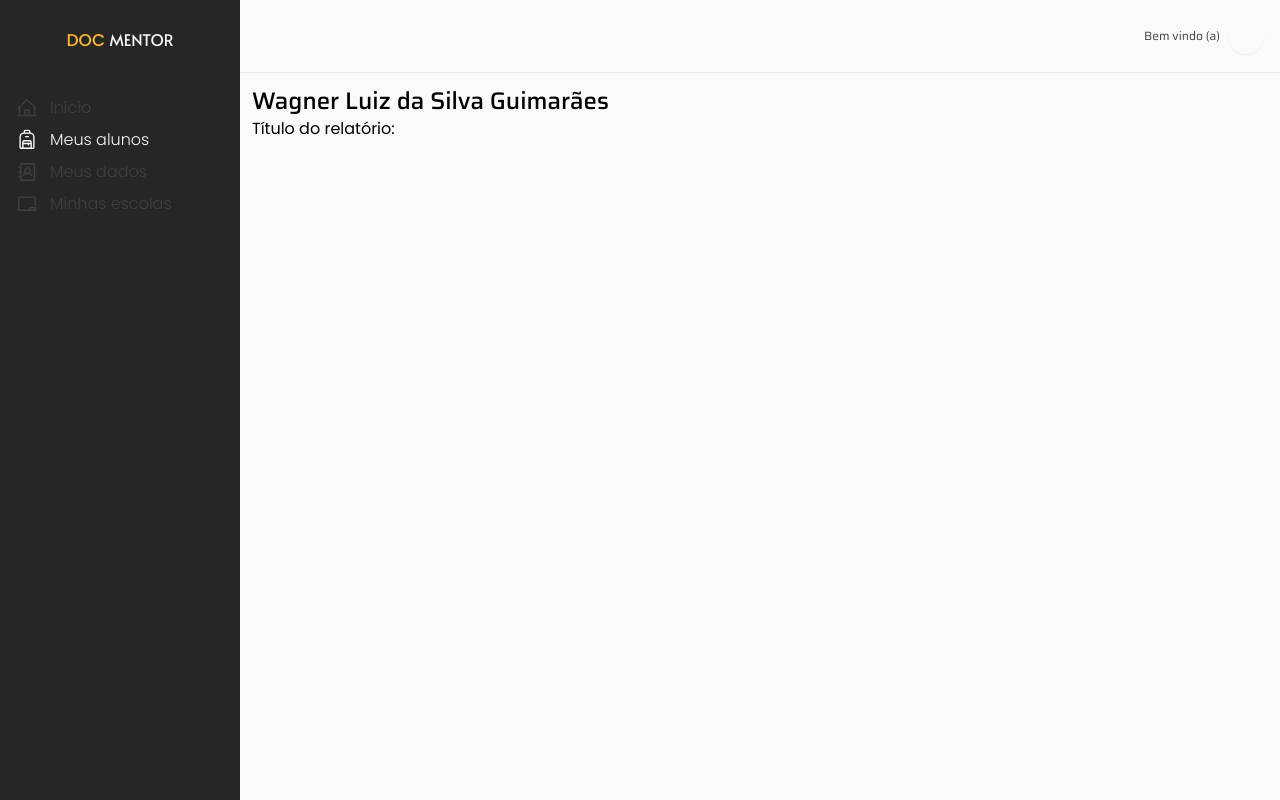
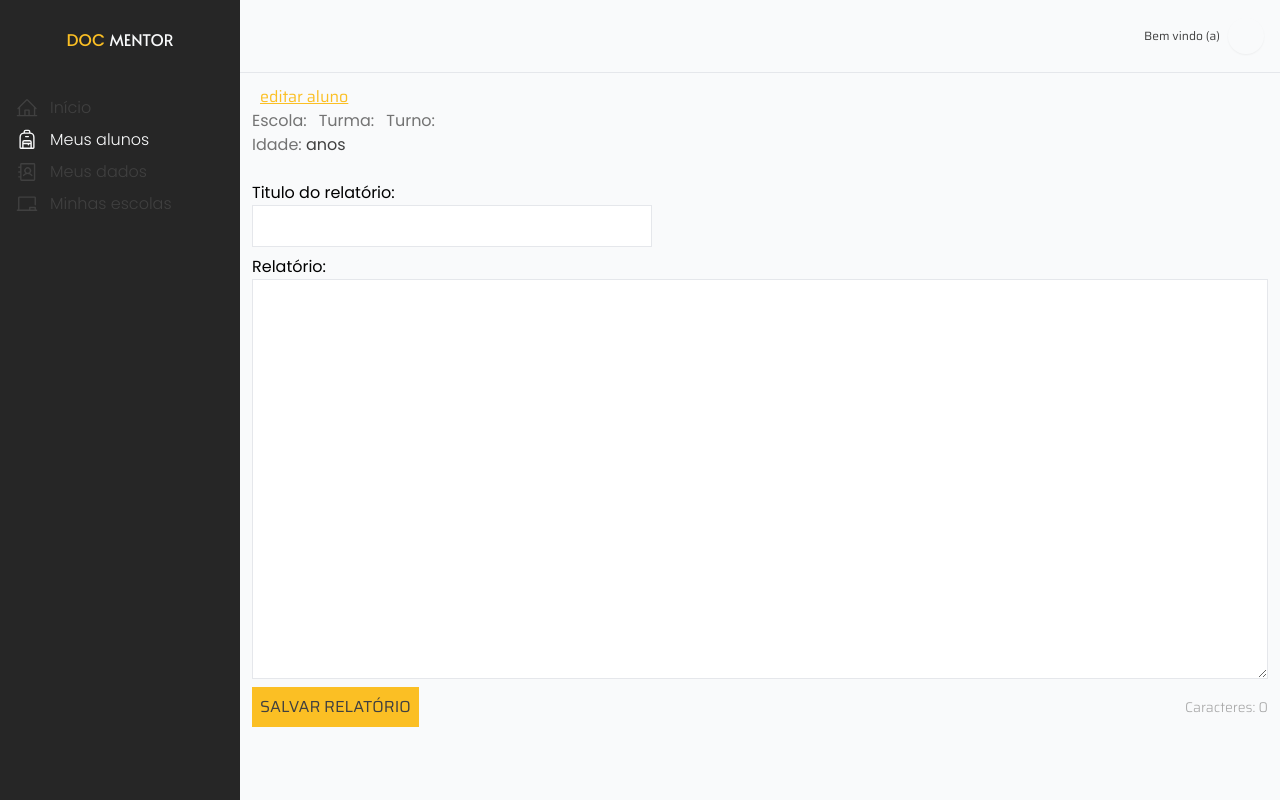
Before and after one commit to devvagnerBR/doc-mentor-v1, a React (Vite) app: page /dashboard/meus-alunos/1/novo-relatorio in a window 1280 px wide. Built offline with nearby package versions, Linux system fonts and the light colour scheme; no server answers.

Commit message:
feat: teacher already can create a new report

```diff
--- a/src/App.jsx
+++ b/src/App.jsx
@@ -1,7 +1,10 @@
 import RouterConfig from './router'
 import './styles/sass.scss'
 
+
+
 function App() {
+
 
   return (
     <RouterConfig />
--- a/src/components/input/index.jsx
+++ b/src/components/input/index.jsx
@@ -3,10 +3,10 @@ import React from 'react'
 const Input = ( { onChange,value,label,name,width,height,type = 'text' } ) => {
 
     return (
-        <label className='flex flex-col break-words'>
+        <label className='flex flex-col shrink-0 break-words'>
             {label}
             <input
-                className={` border p-2 outline-none ${width} ${height} text-neutral-700`}
+                className={`flex items-end justify-end break-words  border p-2 outline-none ${width} ${height} text-neutral-700`}
                 type={type}
                 onChange={onChange}
                 value={value}
--- /dev/null
+++ b/src/context/studentsContext.jsx
@@ -0,0 +1,19 @@
+import React from 'react'
+
+
+
+export const StudentContext = React.createContext( '' )
+
+const StudentContentProvider = ( { children } ) => {
+
+    const [student,setStudent] = React.useState( '' )
+
+
+    return (
+        <StudentContext.Provider value={{ student,setStudent }}>
+            {children}
+        </StudentContext.Provider>
+    )
+}
+
+export default StudentContentProvider
--- a/src/hooks/useGetStudents.js
+++ b/src/hooks/useGetStudents.js
@@ -29,7 +29,11 @@ const useGetStudents = () => {
                             status: value.status,
                             student_name: value.student_name,
                             age: value.age,
-                            last_report: value.last_report ?? ''
+                            last_report: value.last_report ?? '',
+                            // reports: value.reports ?? ''
+                            reports: Object.entries( value.reports ?? {} ).map( ( [key,value] ) => {
+                                return { id: key, content: value.content, title: value.title, report_date: value.report_date  }
+                            } )
                         }
 
 
--- a/src/pages/dashboard/index.jsx
+++ b/src/pages/dashboard/index.jsx
@@ -9,6 +9,7 @@ import MySchools from './mySchools'
 import StudentDetails from './myStudents/studentDetails'
 import StudentReport from './myStudents/studentReport/index';
 import NewStudent from './myStudents/newStudent'
+import NewReport from './myStudents/newReport/index';
 
 const Dashboard = () => {
 
@@ -28,6 +29,7 @@ const Dashboard = () => {
                     <Route path='minhas-escolas' element={<MySchools />} />
                     <Route path='meus-alunos/:student' element={<StudentDetails />} />
                     <Route path='meus-alunos/:student/:report' element={<StudentReport />} />
+                    <Route path='meus-alunos/:student/novo-relatorio' element={<NewReport />} />
                     <Route path='meus-alunos/novo-aluno' element={<NewStudent />} />
                 </Routes>
             </section>
--- a/src/pages/dashboard/myStudents/index.jsx
+++ b/src/pages/dashboard/myStudents/index.jsx
@@ -1,23 +1,36 @@
 import React from 'react'
-import { Link,Route,Router,Routes } from 'react-router-dom'
-import StudentDetails from './studentDetails'
+import moment from 'moment';
+import 'moment/dist/locale/pt-br';
+
+
+import { Link,useNavigate } from 'react-router-dom'
+import { TrashSimple } from '@phosphor-icons/react'
 import transformInSlug from './../../../util/transformInSlug';
 import { Plus } from '@phosphor-icons/react'
-import useTeacher from '../../../hooks/useTeacher';
-import { AuthContext } from './../../../context/authContext';
 import useGetStudents from '../../../hooks/useGetStudents';
-import moment from 'moment';
 import useStudent from '../../../hooks/useStudent';
+import { StudentContext } from '../../../context/studentsContext';
+
+
 
 const MyStudents = () => {
 
-    moment.locale( 'pt-br' );
+
+    const navigate = useNavigate()
     const { students } = useGetStudents()
     const { maskStudentAsInactive } = useStudent()
+    const { setStudent } = React.useContext( StudentContext )
 
 
     const handleMarkStudentAsInactive = async ( student ) => {
         await maskStudentAsInactive( student.id )
+    }
+
+    const handleStudentDetails = ( student ) => {
+        window.localStorage.setItem( 'student',JSON.stringify( student ) )
+        setStudent( student )
+        navigate( `${transformInSlug( student.student_name )} ` )
+
     }
 
 
@@ -43,12 +56,13 @@ const MyStudents = () => {
                     <div className=''>
                         <p className='text-neutral-300 font-light '>Nome</p>
                         {students && students.map( ( student ) => {
-                            return <Link
+                            return <p
                                 key={student.id}
                                 className='underline cursor-pointer flex'
-                                to={transformInSlug( student.student_name )}>
+                                onClick={() => handleStudentDetails( student )}
+                            >
                                 {student.student_name}
-                            </Link>
+                            </p>
                         } )}
                     </div>
 
@@ -56,7 +70,7 @@ const MyStudents = () => {
                         <p className='text-neutral-300 font-light '>Idade</p>
 
                         {students && students.map( ( student,index ) => {
-                            return <p key={student.id} >{student.age}</p>
+                            return <p key={student.id} >{student.age} anos</p>
                         } )}
                     </div>
 
@@ -84,24 +98,24 @@ const MyStudents = () => {
                     <div className=''>
                         <p className='text-neutral-300 font-light '>Último relatório</p>
                         {students.map( ( student,index ) => {
-                            return <p key={student.id}>{student.last_report ? moment( student.last_report ).startOf( 'days' ).fromNow() : 'nenhum'}</p>
+                            return <p key={student.id}>{student.last_report ? moment( student?.last_report ).fromNow() : 'nenhum'}</p>
                         } )}
                     </div>
-                    <div className='flex flex-col items-center justify-center  gap-2 '>
-                        <p className='text-neutral-300 font-light  flex gap-2'>status</p>
+                    <div className='flex flex-col items-start justify-center   '>
+                        <p className='text-neutral-300 font-light  flex '>status</p>
                         {students.map( ( student,index ) => {
-                            return <div className='flex gap-2'>
-                                <p className={`${student.status === 'ativo' && 'text-green-600'}`} key={student.id}>{student.status}</p>
-                                <button onClick={() => handleMarkStudentAsInactive( student )} className='bg-red-500 w-6 cursor-pointer flex '>X</button>
+                            return <div key={student.id} className='flex gap-2 items-center'>
+                                <p className={`${student.status === 'ativo' && 'text-green-600'}`} >{student.status}</p>
+                                {student.status !== 'inactive' && <TrashSimple onClick={() => handleMarkStudentAsInactive( student )} className='cursor-pointer flex ' />}
                             </div>
                         } )}
 
                     </div>
 
 
-                </main>
+                </main >
 
-            </div>
+            </div >
         )
 }
 
--- /dev/null
+++ b/src/pages/dashboard/myStudents/newReport/index.jsx
@@ -0,0 +1,92 @@
+import React from 'react'
+import { StudentContext } from '../../../../context/studentsContext'
+import Input from '../../../../components/input'
+import useStudent from '../../../../hooks/useStudent'
+import { v4 as idGenerator } from 'uuid'
+import moment from 'moment'
+import { useNavigate } from 'react-router-dom'
+
+const formInitial = {
+    title: '',
+    content: '',
+}
+
+const NewReport = () => {
+
+
+    const navigate = useNavigate()
+    const { addNewReport } = useStudent()
+    const { student } = React.useContext( StudentContext )
+    const [studentDetails,setStudentDetails] = React.useState( student || JSON.parse( window.localStorage.getItem( 'student' ) ) )
+    const [inputValues,setInputValues] = React.useState( formInitial );
+
+
+    const handleChange = ( event ) => {
+        const { name,value } = event.target;
+        setInputValues( { ...inputValues,[name]: value } )
+    };
+
+    const handleNewReport = async ( event ) => {
+        event.preventDefault()
+
+        const body = {
+            report_date: Date.now(),
+            title: inputValues.title,
+            content: inputValues.content,
+        }
+
+
+        await addNewReport( studentDetails.id,body )
+        setInputValues( formInitial )
+        navigate(`/dashboard/meus-alunos`)
+    }
+
+
+    return (
+
+        <div className='w-full h-full flex flex-col'>
+            <header className='w-full flex h-25 justify-start items-start p-3 shrink-0 flex-col'>
+                <div className='flex items-end justify-center gap-2'>
+                    <h1 className='text-2xl font-Saira font-medium'>{studentDetails?.student_name}</h1>
+                    <div>
+                        <h1 className=' font-Saira underline  text-amber-400 cursor-pointer'>editar aluno</h1>
+                    </div>
+                </div>
+
+                <div className='flex gap-3'>
+                    <h2 className='text-neutral-500'>Escola: <span className='text-neutral-700'>{studentDetails?.school_name}</span></h2>
+                    <h2 className='text-neutral-500'>Turma: <span className='text-neutral-700'>{studentDetails?.class_name}</span></h2>
+                    <h2 className='text-neutral-500'>Turno: <span className='text-neutral-700'>{studentDetails?.shift}</span></h2>
+                </div>
+                <h2 className='text-neutral-500'>Idade: <span className='text-neutral-700'>{studentDetails?.age} anos</span></h2>
+            </header>
+
+            <form onSubmit={handleNewReport} className='p-3 '>
+
+                <Input
+                    label='Titulo do relatório:'
+                    width='w-[25rem]'
+                    value={inputValues.title}
+                    name='title'
+                    onChange={handleChange}
+                />
+
+                <label className='flex flex-col mt-2 justify-between'>
+                    Relatório:
+                    <textarea
+                        className='border h-[50vh] outline-none text-sm p-1'
+                        value={inputValues.content}
+                        name='content'
+                        onChange={handleChange}
+                    />
+                </label>
+                <div className='flex justify-between items-center pt-2'>
+                    <button type='submit' className='p-2 bg-amber-400 font-Saira text-neutral-700 hover:bg-amber-400/80 transition-all'>SALVAR RELATÓRIO</button>
+                    <p className='text-end text-sm text-neutral-400 font-light font-Saira'>Caracteres: {inputValues.content.length}</p>
+                </div>
+            </form>
+        </div>
+    )
+}
+
+export default NewReport
--- a/src/pages/dashboard/myStudents/studentDetails/index.jsx
+++ b/src/pages/dashboard/myStudents/studentDetails/index.jsx
@@ -1,72 +1,71 @@
 import React from 'react'
-import { PencilSimpleLine,Trash } from '@phosphor-icons/react'
+import { PencilSimpleLine,Trash,FilePlus } from '@phosphor-icons/react'
 import { Link } from 'react-router-dom'
 import transformInSlug from '../../../../util/transformInSlug'
-
-const student = {
-    id: 1,nome: 'Wagner Luiz da Silva Guimarães',idade: 28,escola: { nome: 'Maria Teixeira de Paula',turma: 'Pré-1B',turno: 'Manhã',ano: 2023 },deficiencia: 'TDAH',dias_de_atendimento: 'quinta',ultimo_relatorio: '09/05/2023',status: 'ativo',relatorios: [{
-        id: 1,titulo: '1 Bimestre',content: `Gostaria de compartilhar com você o relatório de acompanhamento do desenvolvimento da criança especial, [Nome da Criança], durante o período de observação. Durante esse tempo, tive a oportunidade de interagir com a criança em diversas atividades e ambientes, e gostaria de fornecer uma visão geral do seu progresso.
-
-Desenvolvimento Físico:
-Durante as sessões de terapia e atividades motoras, observei melhorias significativas no desenvolvimento físico de [Nome da Criança]. A criança tem mostrado um aumento da força muscular e coordenação motora, conseguindo executar tarefas como segurar objetos, engatinhar e até mesmo dar alguns passos com apoio. Esses avanços são encorajadores e demonstram um bom progresso no desenvolvimento físico.
-
-Desenvolvimento Cognitivo:
-No aspecto cognitivo, [Nome da Criança] tem demonstrado um interesse crescente em explorar o ambiente ao seu redor. Durante as atividades de estimulação cognitiva, notei que a criança está desenvolvendo habilidades de resolução de problemas e compreensão de conceitos básicos, como cores e formas. Além disso, [Nome da Criança] está começando a mostrar uma melhor capacidade de concentração e atenção durante as atividades.
-
-Desenvolvimento Social e Emocional:
-A interação social tem sido uma área de foco durante o período de observação. [Nome da Criança] está progredindo positivamente em relação à interação com os colegas e demonstra interesse em se comunicar e compartilhar experiências com os outros. Embora às vezes a criança possa apresentar desafios na expressão das emoções, temos trabalhado para fortalecer as habilidades de comunicação e expressão emocional de forma adequada.`,data: '15/04/2023' },{ id: 2,titulo: '2 Bimestre',data: '22/3/2023' }]
-}
-
-
+import { StudentContext } from '../../../../context/studentsContext'
+import moment from 'moment';
+import 'moment/dist/locale/pt-br';
 
 const StudentDetails = () => {
 
+    const { student } = React.useContext( StudentContext )
+    const [studentDetails,setStudentDetails] = React.useState( student || JSON.parse( window.localStorage.getItem( 'student' ) ) )
+    const reports = studentDetails.reports
 
     return (
         <div className='w-full h-full flex flex-col'>
+
             <header className='w-full flex h-25 justify-start items-start p-3 shrink-0 flex-col'>
                 <div className='flex items-end justify-center gap-2'>
-                    <h1 className='text-2xl font-Saira font-medium'>{student.nome}</h1>
+                    <h1 className='text-2xl font-Saira font-medium'>{studentDetails?.student_name}</h1>
+                    <div>
                         <h1 className=' font-Saira underline  text-amber-400 cursor-pointer'>editar aluno</h1>
+                    </div>
                 </div>
 
                 <div className='flex gap-3'>
-                    <h2 className='text-neutral-500'>Escola: <span className='text-neutral-700'>{student.escola.nome}</span></h2>
-                    <h2 className='text-neutral-500'>Turma: <span className='text-neutral-700'>{student.escola.turma}</span></h2>
-                    <h2 className='text-neutral-500'>Turno: <span className='text-neutral-700'>{student.escola.turno}</span></h2>
-                    <h2 className='text-neutral-500'>Ano letivo: <span className='text-neutral-700'>{student.escola.ano}</span></h2>
+                    <h2 className='text-neutral-500'>Escola: <span className='text-neutral-700'>{studentDetails?.school_name}</span></h2>
+                    <h2 className='text-neutral-500'>Turma: <span className='text-neutral-700'>{studentDetails?.class_name}</span></h2>
+                    <h2 className='text-neutral-500'>Turno: <span className='text-neutral-700'>{studentDetails?.shift}</span></h2>
                 </div>
-                <h2 className='text-neutral-500'>Idade: <span className='text-neutral-700'>{student.idade} anos</span></h2>
+                <h2 className='text-neutral-500'>Idade: <span className='text-neutral-700'>{studentDetails?.age} anos</span></h2>
             </header>
 
             <section className='w-full h-full flex flex-col '>
-                <header className='w-full flex h-25 justify-start items-start p-3 shrink-0 flex-col'>
+                <header className='w-full flex  h-25 justify-between items-center p-3 shrink-0 '>
                     <h1 className='font-medium font-Saira text-xl'>Relatórios:</h1>
+                    <Link to={'novo-relatorio'} className='flex items-center gap-1 font-Saira text-amber-400 underline'>
+                        <FilePlus size={20} />
+                        Novo relatório
+                    </Link>
                 </header>
 
                 <main className='w-full h-full flex justify-start items-start gap-8 px-4'>
+                    {!studentDetails.reports || studentDetails.reports.length === 0 ? 'Ainda não foi registrado nenhum relatório' :
+                        <>
                             <div>
                                 <p className='text-neutral-300 font-light '>Num</p>
-                        {student.relatorios.map( ( relatorio,index ) => {
-                            return <p key={relatorio.id}>{index + 1} </p>
+                                {reports?.map( ( relatorio,index ) => {
+                                    return <p key={relatorio?.id}>{index + 1} </p>
                                 } )}
                             </div>
                             <div>
                                 <p className='text-neutral-300 font-light '>Título</p>
-                        {student.relatorios.map( ( relatorio,index ) => {
-                            return <Link to={transformInSlug( relatorio.titulo )} className='underline cursor-pointer flex' key={relatorio.id}>{relatorio.titulo} </Link>
+                                {reports?.map( ( relatorio,index ) => {
+                                    return <Link to={transformInSlug( relatorio.title )} className='underline cursor-pointer flex' key={relatorio.id}>{relatorio?.title} </Link>
                                 } )}
                             </div>
                             <div>
                                 <p className='text-neutral-300 font-light '>Data</p>
-                        {student.relatorios.map( ( relatorio,index ) => {
-                            return <div key={relatorio.id} className='flex items-center gap-2'>
-                                <p >{relatorio.data} </p>
+                                {reports?.map( ( relatorio,index ) => {
+                                    return <div key={relatorio?.id} className='flex items-center gap-2'>
+                                        <p >{moment( relatorio?.report_date ).format( 'DD-MM-YYYY' )} </p>
                                         <PencilSimpleLine className='cursor-pointer' />
                                         <Trash className='cursor-pointer' />
                                     </div>
                                 } )}
                             </div>
+                        </>}
                 </main>
             </section>
         </div>
--- a/src/router/index.jsx
+++ b/src/router/index.jsx
@@ -4,6 +4,7 @@ import { BrowserRouter,Routes,Route } from 'react-router-dom'
 import Homepage from './../pages/homepage/index';
 import Dashboard from './../pages/dashboard/index';
 import AuthContextProvider from '../context/authContext';
+import StudentContentProvider from '../context/studentsContext';
 
 
 
@@ -14,10 +15,12 @@ const RouterConfig = () => {
     return (
         <BrowserRouter>
             <AuthContextProvider>
-                <Routes>
-                    <Route path='/' element={<Homepage />} />
-                    <Route path='/dashboard/*' element={<Dashboard />} />
-                </Routes>
+                <StudentContentProvider>
+                    <Routes>
+                        <Route path='/' element={<Homepage />} />
+                        <Route path='/dashboard/*' element={<Dashboard />} />
+                    </Routes>
+                </StudentContentProvider>
             </AuthContextProvider>
         </BrowserRouter>
     )
```
Also changed, not shown: src/hooks/useStudent.js (+7 -3 lines). Lines whose indentation alone changed are shown as unchanged.
